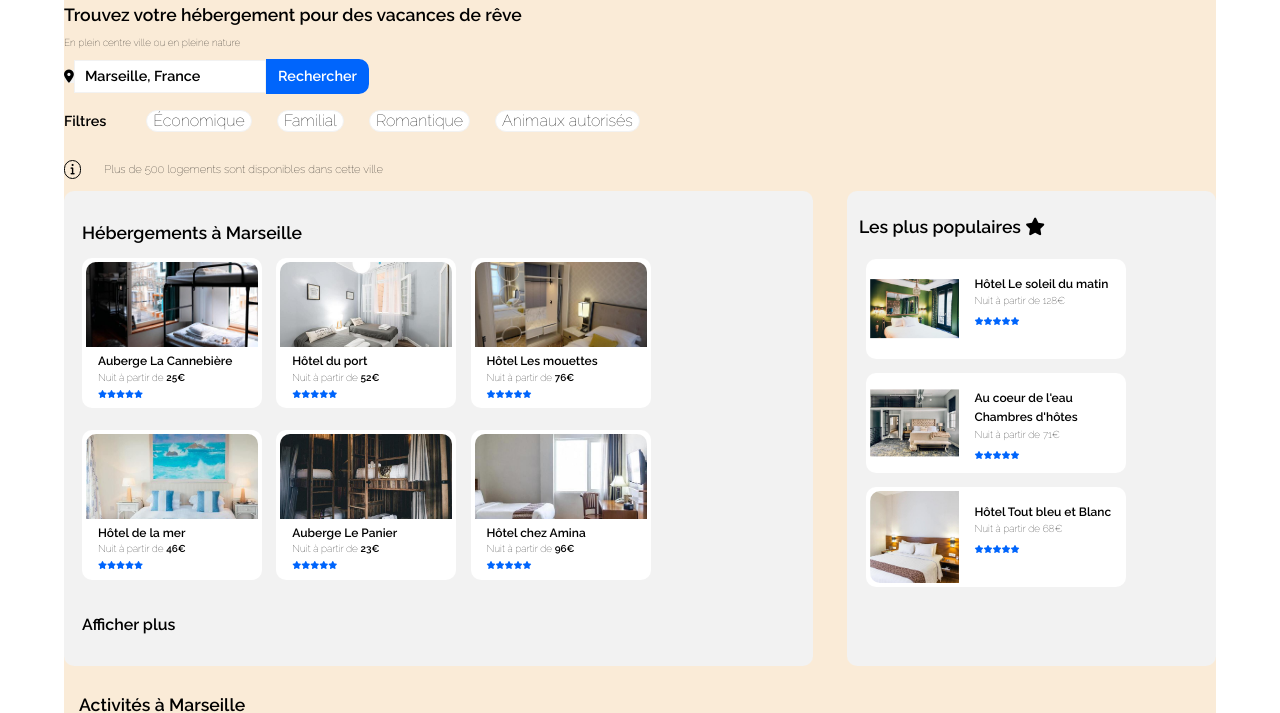
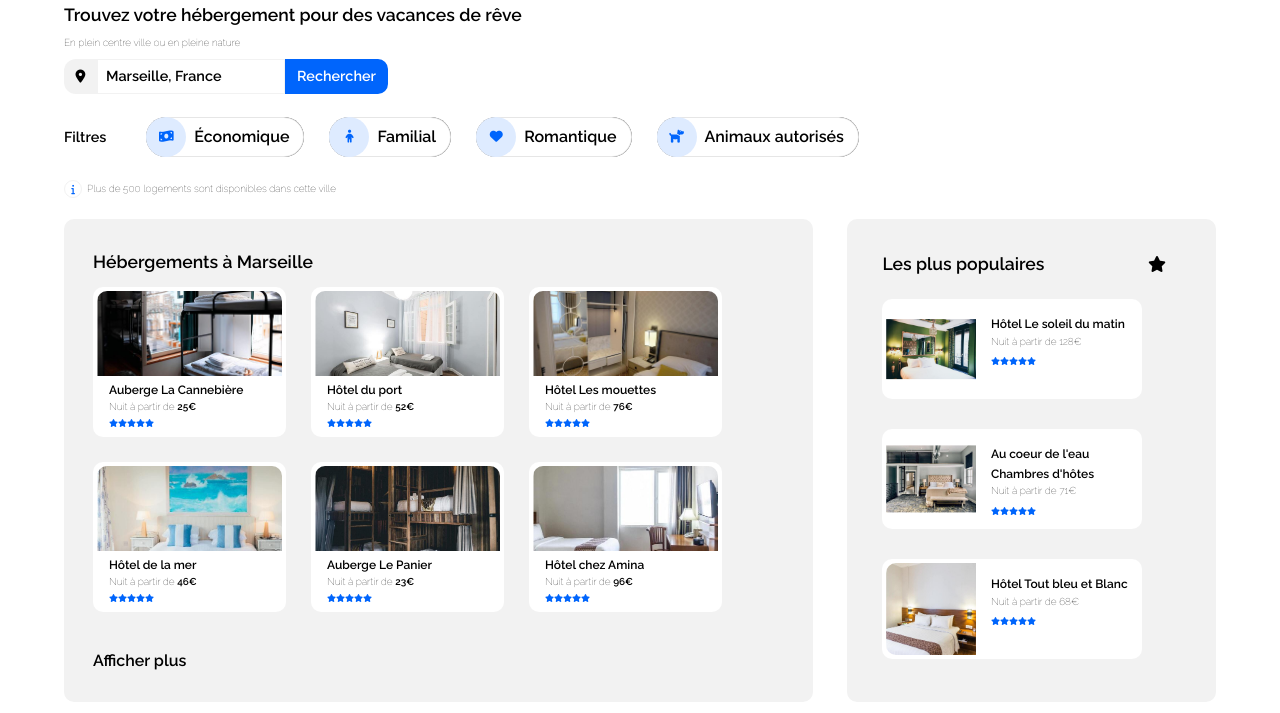
Before and after one commit to Metanee97/OC, a website: page P2/index.html in a window 1280 px wide. Shown: the part 55-768 px from the top of the page. Drawn offline with Linux system fonts and the light colour scheme.

Commit message:
end of the header

```diff
--- a/P2/css/style.css
+++ b/P2/css/style.css
@@ -25,7 +25,6 @@ body {
 .wrapper {
   margin: 0 auto;
   width: 90%;
-  background-color: antiquewhite;
 }
 
 h1, h2 {
@@ -42,6 +41,10 @@ h3 {
 
 a {
   color: black;
+}
+
+a:hover {
+  color: #0065FC;
 }
 
 /* ----------------------------- *\
@@ -78,23 +81,20 @@ a {
 /* ----------------------------- *\
         SEARCHING SECTION
 \* ----------------------------- */
-/* .searching {
-  width: 90%;
-  margin: 0 auto;
-} */
-
  .search-bar {
   display: flex;
   align-items: center;
   width: auto;
+  margin-top: 10px;
+  margin-bottom: 7px;
  }
 
 .search-icon {
   display: flex;
   justify-content: center;
   align-items: center;
-  /* height: 38px; */
-  /* width: 33px; */
+  height: 35px;
+  width: 33px;
   font-size: 82%;
   background-color: #F2F2F2;
   border-radius: 12px 0px 0px 12px;
@@ -107,13 +107,10 @@ a {
   font-size: 0.9em;
   font-weight: 900;
   border: 1px solid #F2F2F2;
-  padding: 0.5em 0.7em;
+  padding: 8px;
 }
 
 .btn-search {
-  /* position: absolute;
-  top: 118px;
-  left: 230px; */
   padding: 0.5em 0.7em;
   background-color: #0065FC;
   color: #FFF;
@@ -123,83 +120,81 @@ a {
   border-color: #0065FC;
   border: 2px solid #0065FC;
 }
+
 .btn-search:hover {
   background-color: #0357d4;
   transition-duration: 0.3s;
 }
 
-.btn-search-mobile {
+.btn-search-icon {
   display: none;
 }
 
-.filters {
+.all-filters {
   display: flex;
   align-items: center;
 }
 
-.filters p {
+.all-filters p {
   font-size: 0.9rem;
   font-weight: 900;
 }
 
-/* ul */
 .filters-list {
   display: flex;
   width: 70%;
 }
-/* .filtre {
-  margin-right: 10px;
-} */
-.bouton {
-  /* display: flex;
-  align-items: center; */
-  /* padding: 5px 15px 5px 30px; */
+
+.filter-list-item {
+  display: flex;
+  align-items: center;
+  justify-content: center;
   margin-right: 25px;
+}
+
+.filter-button {
+  display: flex;
+  align-items: center;
+  justify-content: flex-start;
+    padding: 0px 15px 0px 0px;
+  font-weight: 900;
   background-color: #FFF;
   border: 1px solid #F2F2F2;
+  border: none;
   border-radius: 30px 30px;
+  box-shadow: inset 0 0 1px black;
 }
-/* .icon-container { */
-  /* display: flex; */
-  /* justify-content: center; */
-  /* align-items: center; */
-/* } */
-/* .icone { */
-  /* position: absolute; */
-  /* left: 120px; */
-  /* display: flex; */
-  /* align-items: center; */
-  /* justify-content: center; */
-  /* width: 30px; */
-  /* height: 30px; */
-  /* background-color: #787b7f; */
-  /* border-radius: 50%; */
-  /* color: #0065FC; */
-  /* margin-right: 10px; */
-/* } */
 
-/* .filter-icon i {
+.filter-icon-container {
+  display: flex;
+  justify-content: center;
+  align-items: center;
+  height: 40px;
+  width: 40px;
+  margin-right: 8px;
+      font-size: 13px;
   background-color: #DEEBFF;
-  margin-left: 10px;
-} */
+  color: #0065FC;
+  border-radius: 50px;
+}
 
 .information {
   display: flex;
   align-items: center;
-  text-align: center;
 }
-.i-icon {
-  border: 1px solid black;
+
+.information-icon {
+  display: flex;
+  align-items: center;
+  justify-content: center;
+  height: 15px;
+  width: 16px;
+  margin-right: 5px;
+  padding: 8px;
+  color: #0065FC;
+  font-size: 10px;
+  border: 1px solid #F2F2F2;
   border-radius: 50px;
-  margin-right: 20px;
-  text-align: center;
-  /* height: 15px;
-  width: 16px; */
-  font-size: 0.7rem;
-  padding: 0.3em 0.5em;
-}
-.information p {
-  font-size: 0.7rem;
 }
 
 /* ----------------------------- *\
@@ -208,12 +203,13 @@ a {
 .accomodations {
   display: flex;
   justify-content: space-between;
+  margin-top: 15px;
   /* width: 93%;
   margin: 10px auto; */
 }
 .marseille-accomodations {
   width: 65%;
-  padding: 18px 18px 31px 18px;
+  padding: 18px 18px 31px 29px;
   background-color: #F2F2F2;
   border-radius: 10px;
 }
@@ -225,23 +221,23 @@ a {
   margin: 15px 0px;
 }
 .accomodation-card {
-  width: 180px;
+  width: 193px;
   height: 150px;
   background-color: #FFF;
   padding: 4px 4px 0;
-  margin-bottom: 3%;
-  margin-right: 2%;
+  margin-bottom: 25px;
+  margin-right: 25px;
   border-radius: 10px;
+}
 
-}
 .accomodation-card-image {
   height: 85px;
   position: relative;
   border-top-left-radius: 10px;
   border-top-right-radius: 10px;
   overflow: hidden;
+}
 
-}
 .accomodation-card-image img {
   position: absolute;
   width: 100%;
@@ -249,10 +245,12 @@ a {
   left: 50%;
   transform: translate(-50%, -50%);
 }
+
 .accomodation-card-content{
   line-height: 4.2px;
   margin: 12px;
 }
+
 .accomodation-stars {
  color: #0065FC;
  font-size: 8px;
@@ -263,9 +261,17 @@ a {
 \* ----------------------------- */
 .most-popular {
   width: 32%;
-  padding: 1%;
+  padding: 20px 0 0 35px;
   background-color: #F2F2F2;
   border-radius: 10px;
+}
+
+.most-popular-title {
+  display: flex;
+  justify-content: space-between;
+  align-items: center;
+  margin-right: 50px;
+  margin-bottom: 10px;
 }
 
 .all-popular-cards{
@@ -281,7 +287,7 @@ a {
   padding: 4px 0px 4px 4px;
   background-color: #FFF;
   border-radius: 10px;
-  margin: 7px;
+  margin-bottom: 30px;
 }
 
 .popular-card-photo {
@@ -524,10 +530,6 @@ a {
 /* mobile */
 @media (max-width : 540px) {
 
-  body {
-    border: 1px solid red;
-  }
-
   p {
     font-size: 82%;
   }
@@ -537,7 +539,6 @@ a {
 
   .header {
     flex-direction: column;
-    border: 2px solid blue;
   }
 
   #logo {
@@ -555,12 +556,14 @@ a {
   }
 
   .nav-item {
+    width: 50%;
     margin: 0 0 10px 0;
     padding: 0 60px 15px 51px;
     font-size: 20px;
     border-top: none;
-    border-bottom: 2px solid black;
+    text-align: center;
   }
+
   .nav-item:hover {
     margin: 0 0 10px 0;
     padding: 0 60px 15px 51px;
@@ -568,17 +571,10 @@ a {
     border-bottom: 2px solid #0065FC;
   }
 
-  .nav-item:nth-child(2){
-    margin: 0 0 10px 0;
-      padding: 0 127px 15px 80px;
-      border-top: none;
-      /* border-bottom: 2px solid #0065FC; */
-  }
-    /*  */
+
     /* filters */
-    /*  */
+
     .searching {
-      background-color: aquamarine;
       width: 95%;
       margin: 0 auto;
     }
@@ -599,7 +595,7 @@ a {
       display: none;
     }
 
-    .btn-search-mobile {
+    .btn-search-icon {
       display: inline-block;
       padding: 0.5em 0.7em;
       background-color: #0065FC;
--- a/P2/index.html
+++ b/P2/index.html
@@ -18,8 +18,8 @@
         <img id="logo" src="images/Booki.png" alt="logo Booki">
         <nav class="header-nav">
           <ul class="nav-list">
-            <li class="nav-item"><a href="#">Hébergements</a></li>
-            <li class="nav-item"><a href="#">Activités</a></li>
+            <li class="nav-item"><a href="#accomodations">Hébergements</a></li>
+            <li class="nav-item"><a href="#activities">Activités</a></li>
           </ul>
         </nav>
       </header>
@@ -40,58 +40,63 @@
               <input type="search" name="location" class="search" value="Marseille, France">
               <div>
                 <button type="submit" class="btn-search">Rechercher</button>
-                <button type="submit" class="btn-search-mobile"><i class="fas fa-search"></i></button>
+                <button type="submit" class="btn-search-icon"><i class="fas fa-search"></i></button>
               </div>
             </div>
           </form>
 
         <!--  FILTERS  -->
 
-          <section class="filters">
+          <section class="all-filters">
             <p>Filtres</p>
             <ul class="filters-list">
-              <li class="filtre">
-                <button class="bouton" type="button">
-                  Économique
+              <li class="filter-list-item">
+                <button class="filter-button" type="button">
+                  <div class="filter-icon-container">
+                    <i class="fas fa-money-bill-wave"></i>
+                  </div><span>Économique</span>
                 </button>
               </li>
 
-              <li>
-                <button class="bouton" type="button">Familial</button>
+              <li class="filter-list-item">
+
+                <button class="filter-button" type="button">
+                  <div class="filter-icon-container">
+                    <i class="fas fa-child"></i>
+                  </div>Familial
+                </button>
               </li>
 
-              <li>
-                <button class="bouton" type="button">Romantique</button>
+              <li class="filter-list-item">
+
+                <button class="filter-button" type="button">
+                  <div class="filter-icon-container">
+                    <i class="fas fa-heart"></i>
+                  </div>Romantique
+                </button>
               </li>
 
-              <li>
-                <button class="bouton" type="button">Animaux autorisés</button>
+              <li class="filter-list-item">
+
+                <button class="filter-button" type="button">
+                  <div class="filter-icon-container">
+                    <i class="fas fa-dog"></i>
+                  </div>Animaux autorisés
+                </button>
               </li>
-              <!-- <li class="filter-bar-list-item">
-                <div class="filter-icon"><i class="fas fa-money-bill-wave"></i></div>
-                <span>Économique</span>
-              </li>
-              <li class="filter-bar-list-item">
-                <div class="filter-icon"><i class="fas fa-child"></i></div><span>Familial</span>
-              </li>
-              <li class="filter-bar-list-item">
-                <div class="filter-icon"><i class="fas fa-heart"></i></div><span></span>Romantique</span>
-              </li>
-              <li class="filter-bar-list-item">
-                <div class="filter-icon"><i class="fas fa-dog"></i></div><span></span>Animaux autorisés</span>
-              </li> -->
             </ul>
           </section>
 
           <div class="information">
-            <p><i class="i-icon fas fa-info"></i> Plus de 500 logements sont disponibles dans cette ville</p>
+            <div class="information-icon"><i class="fas fa-info"></i></div>
+            <p>Plus de 500 logements sont disponibles dans cette ville</p>
           </div>
         </section>
 
         <!----------------------
           ACCOMODATION SECTION
         ----------------------->
-        <section class="accomodations">
+        <section id="accomodations" class="accomodations">
 
           <!-- MARSEILLE ACCOMODATIONS -->
 
@@ -187,8 +192,11 @@
 
           <!-- MOST POPULAR ACCOMODATIONS -->
 
-          <section class="most-popular">
-            <h2>Les plus populaires <i class="fas fa-star"></i></h2>
+          <aside class="most-popular">
+            <div class="most-popular-title">
+              <h2>Les plus populaires</h2>
+              <i class="fas fa-star"></i>
+            </div>
             <div class="all-popular-cards">
               <a href="#">
                 <article class="popular-card">
@@ -202,7 +210,6 @@
                   </div>
                 </article>
               </a>
-
 
               <a href="#">
                 <article class="popular-card">
@@ -233,14 +240,14 @@
                 </article>
               </a>
             </div>
-          </section>
+          </aside>
         </section>
       </main>
 
       <!-----------------------
           ACTIVITIES SECTION
       ------------------------>
-      <section class="activities">
+      <section id="activities" class="activities">
         <h2>Activités à Marseille</h2>
         <div class="all-activities-cards">
 
```
